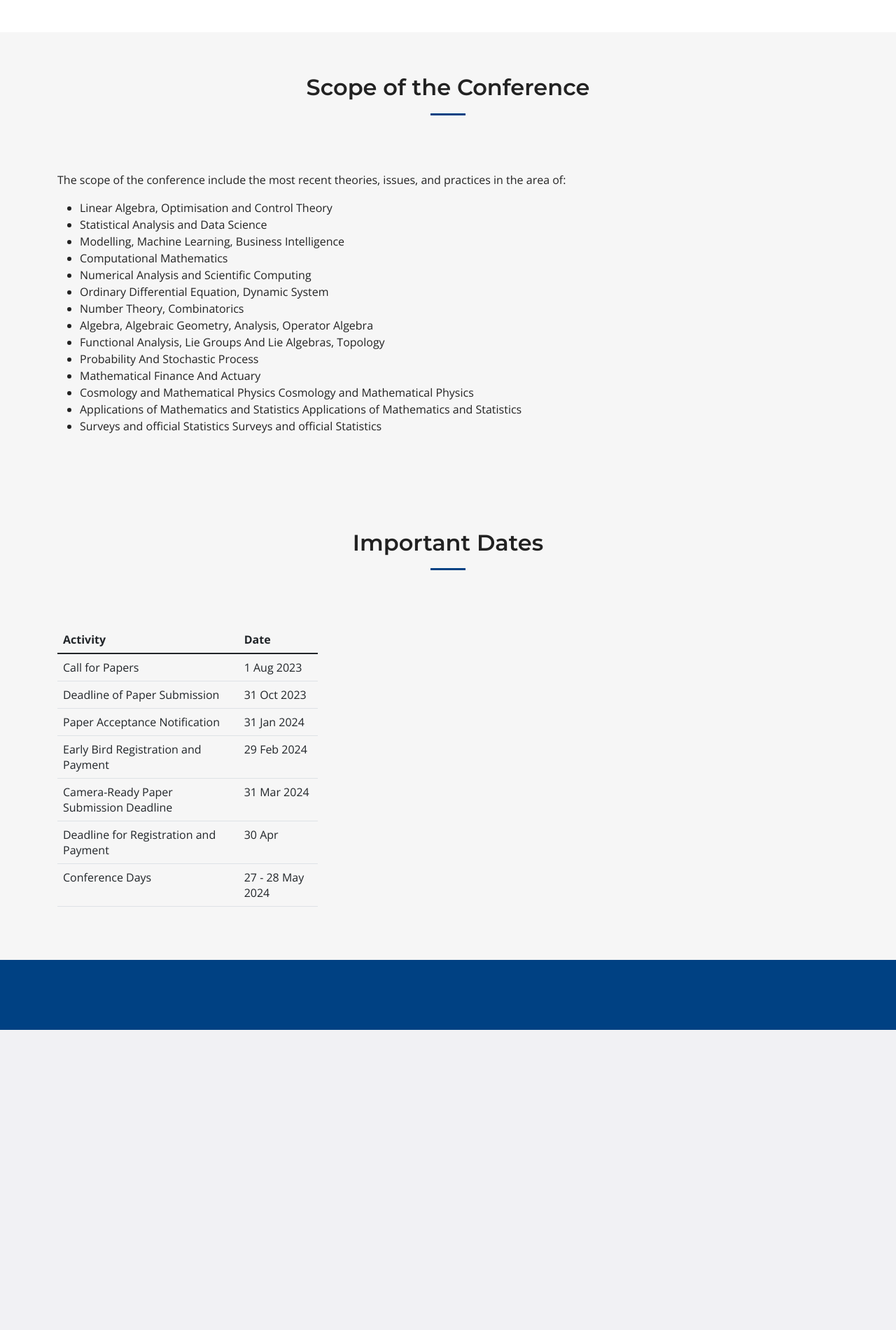
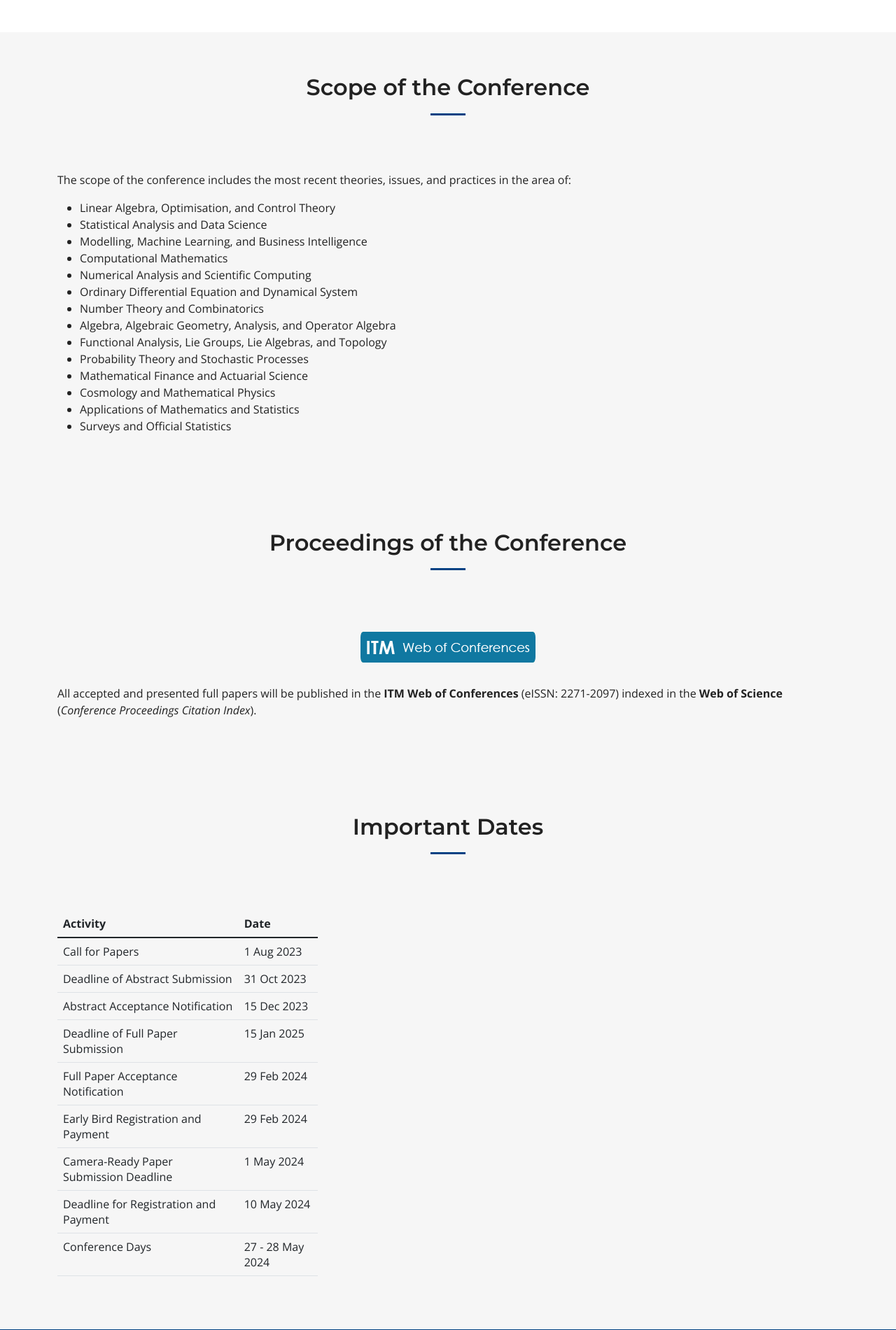
Before and after one commit to yongkheng/icmsa2024, a FastAPI app: page / in a window 1280 px wide. Shown: the part 1255-3156 px from the top of the page at 70% size. Before the commit the page ends 2727 px from the top, so only its background shows below. Run offline with FastAPI, Linux system fonts and the light colour scheme; parts of the project's set-up code (start-up, migrations or seed data) failed here and were passed over; some libraries are stand-ins or nearby versions.

Commit message:
correct typos

```diff
--- a/templates/index.html
+++ b/templates/index.html
@@ -86,25 +86,48 @@
             </div>
 
             <div text-align="left">
-                <p>The scope of the conference include the most recent theories, issues, and practices in the area
+                <p>The scope of the conference includes the most recent theories, issues, and practices in the area
                     of:</p>
                 <ul>
-                    <li text-align="left"> Linear Algebra, Optimisation and Control Theory</li>
-                    <li> Statistical Analysis and Data Science</li>
-                    <li> Modelling, Machine Learning, Business Intelligence</li>
-                    <li> Computational Mathematics</li>
-                    <li> Numerical Analysis and Scientific Computing</li>
-                    <li> Ordinary Differential Equation, Dynamic System</li>
-                    <li> Number Theory, Combinatorics</li>
-                    <li> Algebra, Algebraic Geometry, Analysis, Operator Algebra</li>
-                    <li> Functional Analysis, Lie Groups And Lie Algebras, Topology</li>
-                    <li> Probability And Stochastic Process</li>
-                    <li> Mathematical Finance And Actuary</li>
-                    <li> Cosmology and Mathematical Physics Cosmology and Mathematical Physics</li>
-                    <li> Applications of Mathematics and Statistics Applications of Mathematics and Statistics</li>
-                    <li> Surveys and official Statistics Surveys and official Statistics</li>
+                    <li>Linear Algebra, Optimisation, and Control Theory</li>
+                    <li>Statistical Analysis and Data Science</li>
+                    <li>Modelling, Machine Learning, and Business Intelligence</li>
+                    <li>Computational Mathematics</li>
+                    <li>Numerical Analysis and Scientific Computing</li>
+                    <li>Ordinary Differential Equation and Dynamical System</li>
+                    <li>Number Theory and Combinatorics</li>
+                    <li>Algebra, Algebraic Geometry, Analysis, and Operator Algebra</li>
+                    <li>Functional Analysis, Lie Groups, Lie Algebras, and Topology</li>
+                    <li>Probability Theory and Stochastic Processes</li>
+                    <li>Mathematical Finance and Actuarial Science</li>
+                    <li>Cosmology and Mathematical Physics</li>
+                    <li>Applications of Mathematics and Statistics</li>
+                    <li>Surveys and Official Statistics</li>
                 </ul>
             </div>
+        </div>
+    </section><!-- End Scope Section -->
+
+    <!-- ======= Proceedings Section ======= -->
+    <section id="proceedings" class="services sections-bg">
+        <div class="container" data-aos="fade-up">
+
+            <div class="section-header">
+                <h2>Proceedings of the Conference</h2>
+            </div>
+            <div class="d-flex align-items-center  justify-content-center">
+                <a href="https://www.itm-conferences.org/">
+                    <img src="/static/assets/img/logo_itmconf.png" class="img-fluid rounded-4 mb-4"
+                         alt="logo_itmconf.png" target=”_blank”></a>
+            </div>
+            <div text-align="left">
+                <p>
+                    All accepted and presented full papers will be published in the <b>ITM Web of Conferences</b>
+                    (eISSN: 2271-2097)
+                    indexed in the <b>Web of Science</b> (<i>Conference Proceedings Citation Index</i>).
+                </p>
+            </div>
+
         </div>
     </section><!-- End Scope Section -->
 
@@ -132,12 +155,20 @@
                         <td>1 Aug 2023</td>
                     </tr>
                     <tr>
-                        <td>Deadline of Paper Submission</td>
+                        <td>Deadline of Abstract Submission</td>
                         <td>31 Oct 2023</td>
                     </tr>
                     <tr>
-                        <td>Paper Acceptance Notification</td>
-                        <td>31 Jan 2024</td>
+                        <td>Abstract Acceptance Notification</td>
+                        <td>15 Dec 2023</td>
+                    </tr>
+                    <tr>
+                        <td>Deadline of Full Paper Submission</td>
+                        <td>15 Jan 2025</td>
+                    </tr>
+                    <tr>
+                        <td>Full Paper Acceptance Notification</td>
+                        <td>29 Feb 2024</td>
                     </tr>
                     <tr>
                         <td>Early Bird Registration and Payment</td>
@@ -145,11 +176,11 @@
                     </tr>
                     <tr>
                         <td>Camera-Ready Paper Submission Deadline</td>
-                        <td>31 Mar 2024</td>
+                        <td>1 May 2024</td>
                     </tr>
                     <tr>
                         <td>Deadline for Registration and Payment</td>
-                        <td>30 Apr</td>
+                        <td>10 May 2024</td>
                     </tr>
                     <tr>
                         <td>Conference Days</td>
--- a/templates/registration.html
+++ b/templates/registration.html
@@ -7,7 +7,9 @@
     <div class="container position-relative">
         <div class="row gy-4">
             <div class="row gy-4">
-                <a href="/submit_registration" class="btn btn-primary btn-block">>> Register Form << </a></div>
+                <a href="/submit_registration" class="btn btn-primary btn-block">
+                    <span style="font-size:x-large;"> <b> >> Register Form << </b> </span>
+                </a></div>
         </div>
     </div>
 </section>
@@ -101,7 +103,7 @@
                 We welcome participants' partners to join the dinner.
             </p>
 
-            <p> <bold>The fee for the Conference Dinner is MYR 300 (USD 80) per pax.</bold></p>
+            <p> <b>The fee for the Conference Dinner is MYR 150 (USD 40) per pax.</b></p>
 
             <p> Kindly RSVP by 1 May 2024.
                 Last-minute registration for the Conference Dinner is not guaranteed, as the Hotel will need to know the number of pax in advance.</p>
```
Also changed, not shown: templates/committee.html (+55 -15 lines), static/assets/img/logo_itmconf.png (added).
